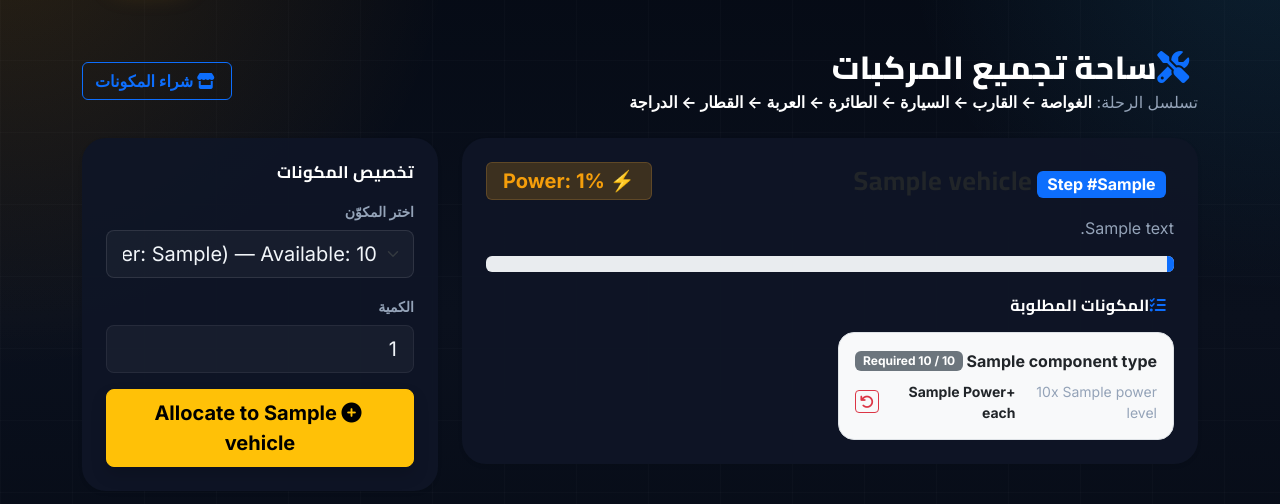
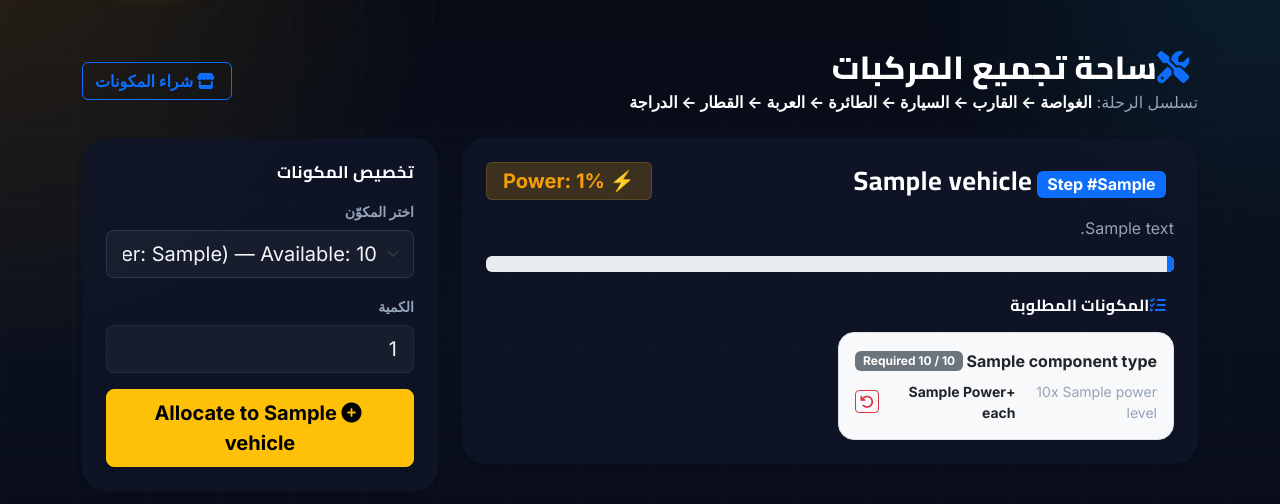
Before and after one commit to marcelinomaged25/shmamsa26, a Django app: template market/templates/market/checklist.html in a window 1280 px wide. Shown: the part 84-588 px from the top of the page. Run offline with Django 5.2, Linux system fonts and the light colour scheme; the template is opened without the code that fills it: most values are stand-ins (such as "Sample title", 1, 10 or a date in 2020).

Commit message:
Remove text-dark class from vehicle name heading

```diff
--- a/market/templates/market/checklist.html
+++ b/market/templates/market/checklist.html
@@ -24,7 +24,7 @@
           <div class="d-flex justify-content-between align-items-center mb-3">
             <div>
               <span class="badge bg-primary fs-6 me-2">Step #{{ assembly.vehicle.progression_order }}</span>
-              <h2 class="fw-bold d-inline text-dark">{{ assembly.vehicle.name }}</h2>
+              <h2 class="fw-bold d-inline ">{{ assembly.vehicle.name }}</h2>
             </div>
             <span class="badge badge-soft-warning fs-5 px-3 py-2">⚡ Power: {{ assembly.power_percentage }}%</span>
           </div>
```
